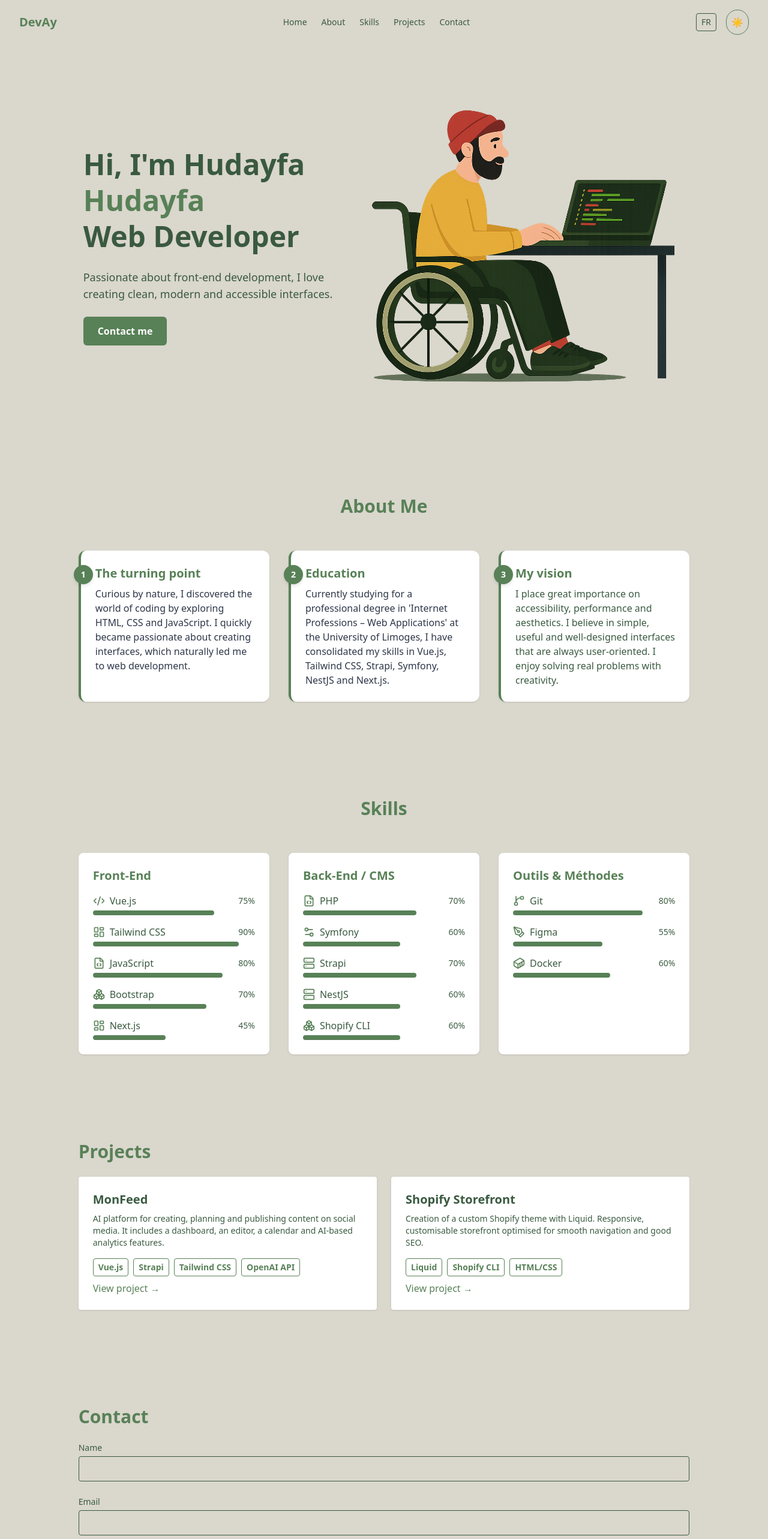
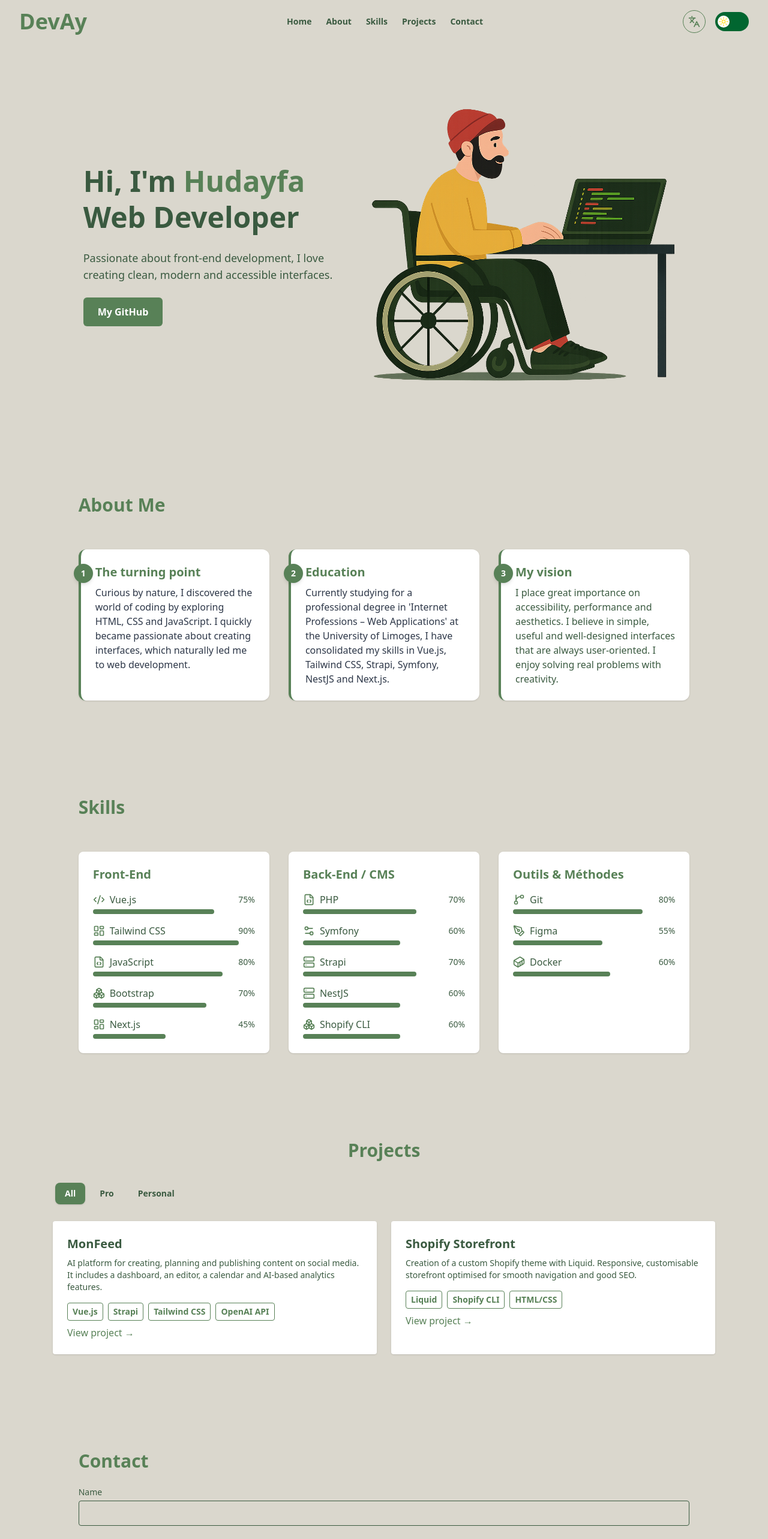
Before and after one commit to hdif004/portfolio, a Vue app: page / in a window 1280 px wide. Shown: the top 2566 px of the page at 60% size. Built offline with nearby package versions, Linux system fonts and the light colour scheme.

Commit message:
feat: add @headlessui/vue dependency and implement theme toggle with improved styling and mobile menu in App.vue

```diff
--- a/package.json
+++ b/package.json
@@ -11,6 +11,7 @@
     "format": "prettier --write src/"
   },
   "dependencies": {
+    "@headlessui/vue": "^1.7.23",
     "@tailwindcss/vite": "^4.1.11",
     "lucide-vue-next": "^0.525.0",
     "tailwindcss": "^4.1.11",
--- a/src/App.vue
+++ b/src/App.vue
@@ -1,6 +1,7 @@
 <script setup>
 import { ref, onMounted } from 'vue'
 import { useI18n } from 'vue-i18n'
+import { Languages, Menu } from 'lucide-vue-next'
 
 import ThemeToggle from './components/ThemeToggle.vue'
 import HeroSection from './components/section/HeroSection.vue'
@@ -11,6 +12,7 @@ import ContactSection from './components/section/ContactSection.vue'
 import Footer from './components/section/FooterSection.vue'
 
 const isDark = ref(false)
+const showMenu = ref(false)
 
 const applyTheme = (dark) => {
   document.documentElement.classList.toggle('dark', dark)
@@ -37,32 +39,83 @@ const toggleLang = () => {
 <template>
   <div class="min-h-screen bg-background text-text transition-colors duration-300">
     <!-- Navbar -->
-    <nav class="flex items-center justify-between px-8 py-4">
-      <div class="text-xl font-bold text-primary">{{ $t('brand') }}</div>
-      <ul class="flex gap-6 text-sm">
+    <!-- Navbar -->
+    <nav class="flex items-center justify-between px-6 py-4 sm:px-8">
+      <!-- Logo / Brand -->
+      <div class="text-xl sm:text-4xl font-bold text-primary">
+        {{ $t('brand') }}
+      </div>
+
+      <!-- Desktop nav -->
+      <ul class="hidden md:flex gap-6 text-sm">
         <li>
-          <a href="#" class="hover:underline">{{ $t('nav.home') }}</a>
+          <a href="#" class="hover:underline font-semibold">{{ $t('nav.home') }}</a>
         </li>
         <li>
-          <a href="#about" class="hover:underline">{{ $t('nav.about') }}</a>
+          <a href="#about" class="hover:underline font-semibold">{{ $t('nav.about') }}</a>
         </li>
         <li>
-          <a href="#skills" class="hover:underline">{{ $t('nav.skills') }}</a>
+          <a href="#skills" class="hover:underline font-semibold">{{ $t('nav.skills') }}</a>
         </li>
         <li>
-          <a href="#projects" class="hover:underline">{{ $t('nav.projects') }}</a>
+          <a href="#projects" class="hover:underline font-semibold">{{ $t('nav.projects') }}</a>
         </li>
         <li>
-          <a href="#contact" class="hover:underline">{{ $t('nav.contact') }}</a>
+          <a href="#contact" class="hover:underline font-semibold">{{ $t('nav.contact') }}</a>
         </li>
       </ul>
+
+      <!-- Actions -->
       <div class="flex items-center gap-4">
-        <button @click="toggleLang" class="text-sm border px-2 py-1 rounded hover:bg-muted">
-          {{ locale === 'fr' ? 'EN' : 'FR' }}
+        <!-- Desktop Lang Button -->
+        <button
+          @click="toggleLang"
+          class="hidden md:inline-flex p-2 rounded-full cursor-pointer border border-primary text-primary hover:bg-muted transition"
+          :aria-label="locale === 'fr' ? 'Passer à l’anglais' : 'Switch to French'"
+        >
+          <Languages class="w-5 h-5" />
         </button>
+
+        <!-- Mobile Menu -->
+        <div class="md:hidden">
+          <Menu @click="showMenu = !showMenu" class="w-6 h-6 cursor-pointer" />
+        </div>
+
+        <!-- Dark Mode -->
         <ThemeToggle :is-dark="isDark" @toggle="toggleTheme" />
       </div>
     </nav>
+
+    <!-- Dropdown menu (mobile only) -->
+    <div
+      v-if="showMenu"
+      class="md:hidden flex flex-col gap-4 text-center py-4 border-t border-muted text-sm"
+    >
+      <a href="#" @click="showMenu = false" class="hover:underline font-semibold">{{
+        $t('nav.home')
+      }}</a>
+      <a href="#about" @click="showMenu = false" class="hover:underline font-semibold">{{
+        $t('nav.about')
+      }}</a>
+      <a href="#skills" @click="showMenu = false" class="hover:underline font-semibold">{{
+        $t('nav.skills')
+      }}</a>
+      <a href="#projects" @click="showMenu = false" class="hover:underline font-semibold">{{
+        $t('nav.projects')
+      }}</a>
+      <a href="#contact" @click="showMenu = false" class="hover:underline font-semibold">{{
+        $t('nav.contact')
+      }}</a>
+    </div>
+
+    <!-- Lang Button sticky (mobile only) -->
+    <button
+      @click="toggleLang"
+      class="md:hidden fixed bottom-4 right-4 z-50 p-3 rounded-full border border-primary bg-background text-primary shadow hover:bg-muted transition"
+      :aria-label="locale === 'fr' ? 'Passer à l’anglais' : 'Switch to French'"
+    >
+      <Languages class="w-5 h-5" />
+    </button>
 
     <!-- Sections -->
     <HeroSection />
--- a/src/assets/main.css
+++ b/src/assets/main.css
@@ -55,3 +55,11 @@
     color: var(--color-card-text);
   }
 }
+
+.moon-icon {
+  right: 0.6rem;
+}
+
+.sun-icon {
+  left: 0.35rem;
+}
--- a/src/components/ThemeToggle.vue
+++ b/src/components/ThemeToggle.vue
@@ -1,18 +1,45 @@
 <template>
-  <button
-    @click="$emit('toggle')"
-    class="p-2 rounded-full border border-primary bg-background text-text hover:bg-primary hover:text-background transition-all duration-200"
-    :aria-label="isDark ? 'Passer en mode clair' : 'Passer en mode sombre'"
+  <Switch
+    :modelValue="isDark"
+    @update:modelValue="$emit('toggle', $event)"
+    as="template"
+    v-slot="{ checked }"
   >
-    <span v-if="isDark">🌙</span>
-    <span v-else>☀️</span>
-  </button>
+    <button
+      :class="[
+        'relative inline-flex h-8 w-14 items-center rounded-full transition-colors duration-300 focus:outline-none focus:ring-2 focus:ring-offset-2 focus:ring-primary',
+        checked ? 'bg-[#f3f0e7]' : 'bg-green-800',
+      ]"
+    >
+      <span class="sr-only">Toggle dark mode</span>
+
+      <!-- ☀️ Sun icon (left, light mode) -->
+      <Sun
+        v-if="!checked"
+        class="absolute sun-icon z-10 left-1 top-1/2 h-4 w-4 -translate-y-1/2 text-yellow-300 pointer-events-none"
+      />
+
+      <!-- 🌙 Moon icon (right, dark mode) -->
+      <Moon
+        v-else
+        class="absolute moon-icon z-10 right-1 top-1/2 h-4 w-4 -translate-y-1/2 text-gray-800 pointer-events-none"
+      />
+
+      <!-- Bulle blanche -->
+      <span
+        :class="[
+          'inline-block h-5 w-5 transform rounded-full bg-white shadow transition-transform duration-300',
+          checked ? 'translate-x-7' : 'translate-x-1',
+        ]"
+      />
+    </button>
+  </Switch>
 </template>
 
 <script setup>
-defineProps({
-  isDark: Boolean,
-})
+import { Switch } from '@headlessui/vue'
+import { Moon, Sun } from 'lucide-vue-next'
 
+defineProps({ isDark: Boolean })
 defineEmits(['toggle'])
 </script>
--- a/src/components/section/AboutSection.vue
+++ b/src/components/section/AboutSection.vue
@@ -6,7 +6,7 @@ const { t } = useI18n()
 
 <template>
   <section id="about" class="py-20 px-6 w-10/12 mx-auto">
-    <h2 class="text-3xl font-bold mb-14 text-primary text-center">{{ t('about.title') }}</h2>
+    <h2 class="text-3xl font-bold mb-14 text-primary">{{ t('about.title') }}</h2>
 
     <div class="grid md:grid-cols-3 gap-8">
       <!-- Step 1 -->
--- a/src/components/section/HeroSection.vue
+++ b/src/components/section/HeroSection.vue
@@ -11,17 +11,20 @@ const { t } = useI18n()
     <!-- Texte -->
     <div class="text-left space-y-6 max-w-xl">
       <h1 class="text-5xl font-extrabold leading-tight">
-        {{ t('hero.greeting') }} <span class="text-primary">Hudayfa</span><br />
+        {{ t('hero.greeting') }} <span class="text-primary">{{ t('hero.name') }}</span
+        ><br />
         {{ t('hero.title') }}
       </h1>
       <p class="text-lg text-text/80">
         {{ t('hero.desc') }}
       </p>
       <a
-        href="#contact"
-        class="inline-block px-6 py-3 bg-primary text-white rounded-md font-semibold hover:bg-primary-dark transition"
+        href="https://github.com/hdif004"
+        target="_blank"
+        rel="noopener"
+        class="inline-flex items-center gap-2 px-6 py-3 bg-primary text-white rounded-md font-semibold hover:bg-primary-dark transition"
       >
-        {{ t('hero.cta') }}
+        {{ t('hero.github') }}
       </a>
     </div>
 
--- a/src/components/section/ProjectsSection.vue
+++ b/src/components/section/ProjectsSection.vue
@@ -1,9 +1,11 @@
 <script setup>
 import { useI18n } from 'vue-i18n'
+import { TabGroup, TabList, Tab, TabPanels, TabPanel } from '@headlessui/vue'
 
 const { t } = useI18n()
 
-const projects = [
+const projects = {
+  [t('projects.tabs.all')]: [
     {
       titleKey: 'projects.items[0].title',
       descKey: 'projects.items[0].desc',
@@ -16,20 +18,82 @@ const projects = [
       link: 'https://github.com/hdif004',
       technos: ['Liquid', 'Shopify CLI', 'HTML/CSS'],
     },
-]
+  ],
+  [t('projects.tabs.pro')]: [
+    {
+      titleKey: 'projects.items[1].title',
+      descKey: 'projects.items[1].desc',
+      link: 'https://github.com/hdif004',
+      technos: ['Liquid', 'Shopify CLI', 'HTML/CSS'],
+    },
+    {
+      titleKey: 'projects.items[0].title',
+      descKey: 'projects.items[0].desc',
+      link: 'https://github.com/hdif004',
+      technos: ['Vue.js', 'Strapi', 'Tailwind CSS', 'OpenAI API'],
+    },
+  ],
+  [t('projects.tabs.perso')]: [
+    {
+      titleKey: 'projects.items[0].title',
+      descKey: 'projects.items[0].desc',
+      link: 'https://github.com/hdif004',
+      technos: ['Vue.js', 'Strapi', 'Tailwind CSS', 'OpenAI API'],
+    },
+  ],
+}
 </script>
 
 <template>
-  <section id="projects" class="py-20 px-6 w-10/12 mx-auto">
-    <h2 class="text-3xl font-bold mb-6 text-primary">{{ t('projects.title') }}</h2>
+  <section id="projects" class="py-20 px-6 w-11/12 max-w-6xl mx-auto">
+    <h2 class="text-3xl font-bold mb-8 text-primary text-center">
+      {{ t('projects.title') }}
+    </h2>
+
+    <TabGroup>
+      <!-- Onglets : centrés sur mobile, alignés à gauche sur desktop -->
+      <TabList
+        class="flex gap-2 mb-6 bg-muted p-1 rounded-lg overflow-x-auto whitespace-nowrap scrollbar-none justify-center md:justify-start"
+      >
+        <Tab v-for="tab in Object.keys(projects)" as="template" :key="tab" v-slot="{ selected }">
+          <button
+            :class="[
+              'px-4 py-2 rounded-lg text-sm font-semibold transition duration-300',
+              'cursor-pointer whitespace-nowrap',
+              selected ? 'bg-primary text-white shadow' : 'text-text hover:bg-primary/10',
+            ]"
+          >
+            {{ tab }}
+          </button>
+        </Tab>
+      </TabList>
+
+      <!-- Contenu avec animation fade -->
+      <TabPanels>
+        <TabPanel v-for="(group, index) in Object.values(projects)" :key="index">
+          <Transition
+            appear
+            enter-active-class="transition-opacity duration-500"
+            enter-from-class="opacity-0"
+            enter-to-class="opacity-100"
+            leave-active-class="transition-opacity duration-300"
+            leave-from-class="opacity-100"
+            leave-to-class="opacity-0"
+            mode="out-in"
+          >
             <div class="grid md:grid-cols-2 gap-6">
               <div
-        v-for="project in projects"
+                v-for="project in group"
                 :key="project.titleKey"
                 class="bg-card p-6 rounded shadow-sm"
               >
-        <h3 class="text-xl font-semibold mb-2">{{ t(project.titleKey) }}</h3>
-        <p class="text-sm text-text/70 mb-4">{{ t(project.descKey) }}</p>
+                <h3 class="text-xl font-semibold mb-2">
+                  {{ t(project.titleKey) }}
+                </h3>
+                <p class="text-sm text-text/70 mb-4">
+                  {{ t(project.descKey) }}
+                </p>
+
                 <ul class="flex flex-wrap gap-2 text-sm my-2 text-primary">
                   <li
                     v-for="tech in project.technos"
@@ -45,5 +109,9 @@ const projects = [
                 </a>
               </div>
             </div>
+          </Transition>
+        </TabPanel>
+      </TabPanels>
+    </TabGroup>
   </section>
 </template>
--- a/src/components/section/SkillsSection.vue
+++ b/src/components/section/SkillsSection.vue
@@ -1,6 +1,6 @@
 <template>
   <section id="skills" class="py-20 px-6 w-10/12 mx-auto">
-    <h2 class="text-3xl font-bold mb-10 text-primary text-center">{{ t('skills.title') }}</h2>
+    <h2 class="text-3xl font-bold mb-10 text-primary">{{ t('skills.title') }}</h2>
     <div class="grid md:grid-cols-3 gap-8">
       <div
         v-for="(group, index) in skillGroups"
--- a/src/locales/en.json
+++ b/src/locales/en.json
@@ -9,10 +9,11 @@
   },
   "toggle": "☀️",
   "hero": {
-    "greeting": "Hi, I'm Hudayfa",
+    "greeting": "Hi, I'm ",
+    "name": "Hudayfa",
     "title": "Web Developer",
     "desc": "Passionate about front-end development, I love creating clean, modern and accessible interfaces.",
-    "cta": "Contact me",
+    "github": "My GitHub",
     "imageAlt": "Hudayfa photo"
   },
   "about": {
@@ -42,6 +43,12 @@
   },
   "projects": {
     "title": "Projects",
+    "view": "View Project",
+    "tabs": {
+      "all": "All",
+      "pro": "Pro",
+      "perso": "Personal"
+    },
     "items": [
       {
         "title": "MonFeed",
--- a/src/locales/fr.json
+++ b/src/locales/fr.json
@@ -9,10 +9,11 @@
   },
   "toggle": "☀️",
   "hero": {
-    "greeting": "Salut, je suis Hudayfa",
+    "greeting": "Salut, je suis",
+    "name": "Hudayfa",
     "title": "Développeur Web",
     "desc": "Passionné par le développement front-end, j’adore créer des interfaces propres, modernes et accessibles.",
-    "cta": "Me contacter",
+    "github": "Mon GitHub",
     "imageAlt": "Hudayfa photo"
   },
   "about": {
@@ -42,6 +43,12 @@
   },
   "projects": {
     "title": "Projets",
+    "view": "Voir le projet",
+    "tabs": {
+      "all": "Tous",
+      "pro": "Pro",
+      "perso": "Personnel"
+    },
     "items": [
       {
         "title": "MonFeed",
```
Also changed, not shown: 1 other file (tests, documents, lock files or other folders). Lines whose indentation alone changed are shown as unchanged.
